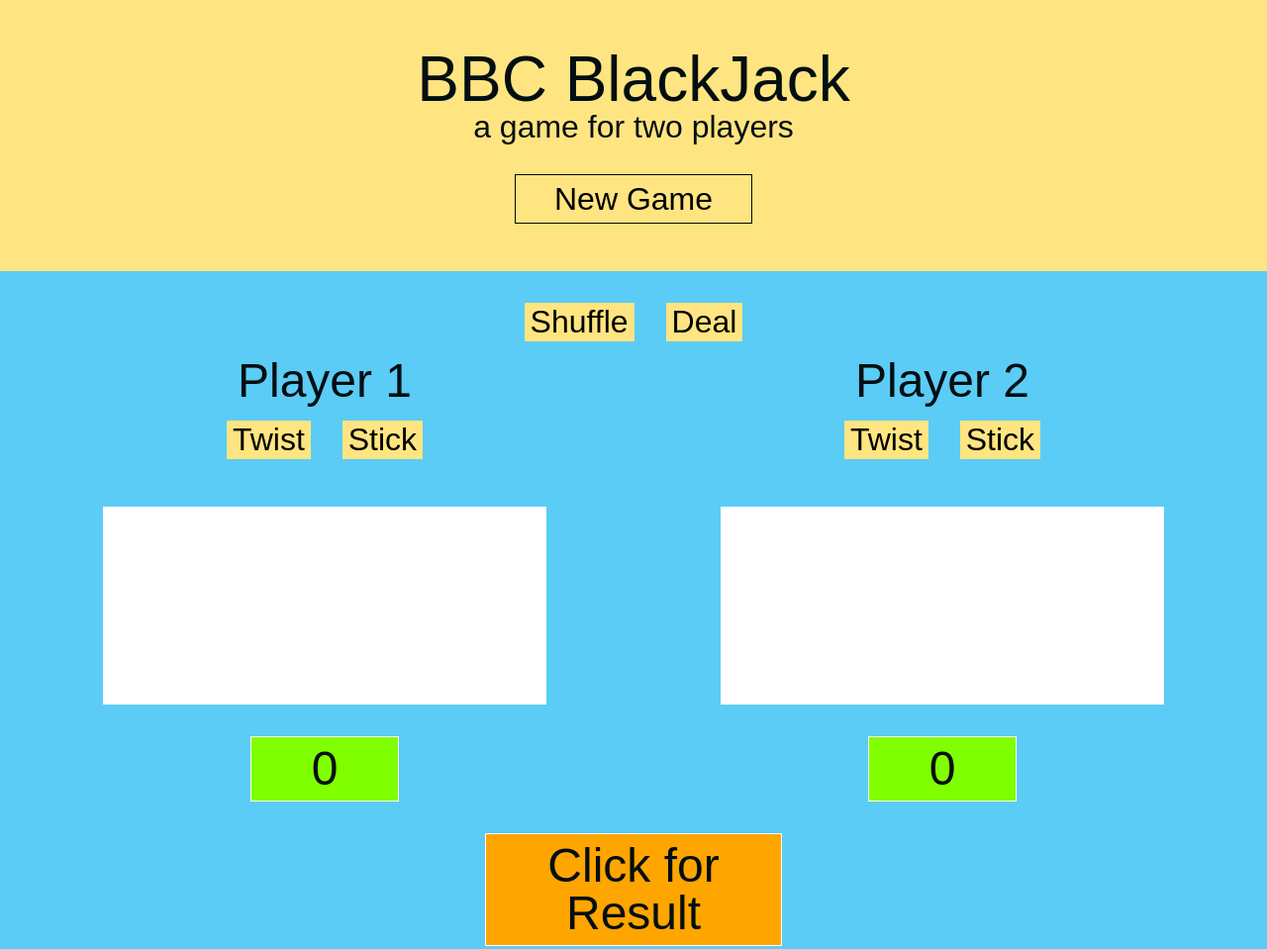
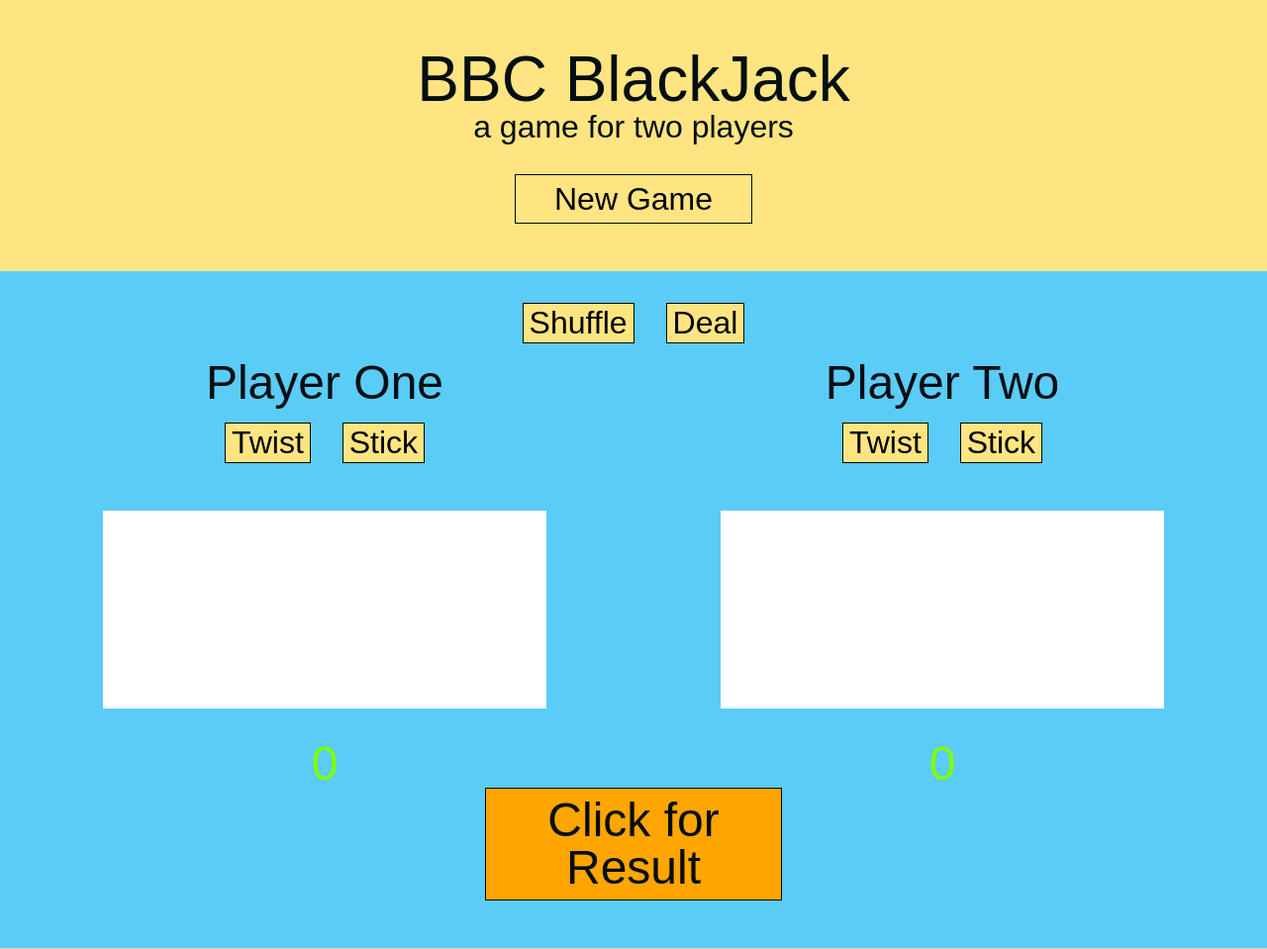
Before and after one commit to rlfweb/bbc-blackjack, a plain HTML site: page index.html in a window 1280 px wide. Shown: the whole page at 99% size. Drawn offline with Linux system fonts and the light colour scheme.

Commit message:
Styling tweaks to score totals

```diff
--- a/custom.css
+++ b/custom.css
@@ -44,9 +44,9 @@ button,
 input {
   border-radius: 0;
   background-color: #ffe581;
+  border: #050505 1px solid;
   margin: 1rem;
   font-size: 2rem;
-  border-style: none;
 }
 
 button:hover,
@@ -114,19 +114,13 @@ input {
 }
 
 .total {
-  background-color: chartreuse;
-  border: white 1px solid;
-  max-width: 150px;
+  color: chartreuse;
   margin-left: auto;
   margin-right: auto;
-  padding: 8px;
-  margin-bottom: 2rem;
 }
 
 .red {
-  background-color: red;
-  color: #fff;
-  border: white 1px solid;
+  color: red;
 }
 
 .score {
@@ -137,7 +131,7 @@ input {
   font-size: 3rem;
   cursor: pointer;
   background-color: orange;
-  border: white 1px solid;
+  border: #050505 1px solid;
   max-width: 300px;
   margin: 0 auto 2rem auto;
   padding: 8px;
--- a/index.html
+++ b/index.html
@@ -27,7 +27,7 @@
 
       <div class="game-block">
         <div class="player-block">
-          <h2>Player 1</h2>
+          <h2>Player One</h2>
           <div class="button-row">
             <button class="twist-player-1">Twist</button>
             <button class="stick-player-1">Stick</button>
@@ -39,7 +39,7 @@
         </div>
 
         <div class="player-block">
-          <h2>Player 2</h2>
+          <h2>Player Two</h2>
           <div class="button-row">
             <button class="twist-player-2">Twist</button>
             <button class="stick-player-2">Stick</button>
```
